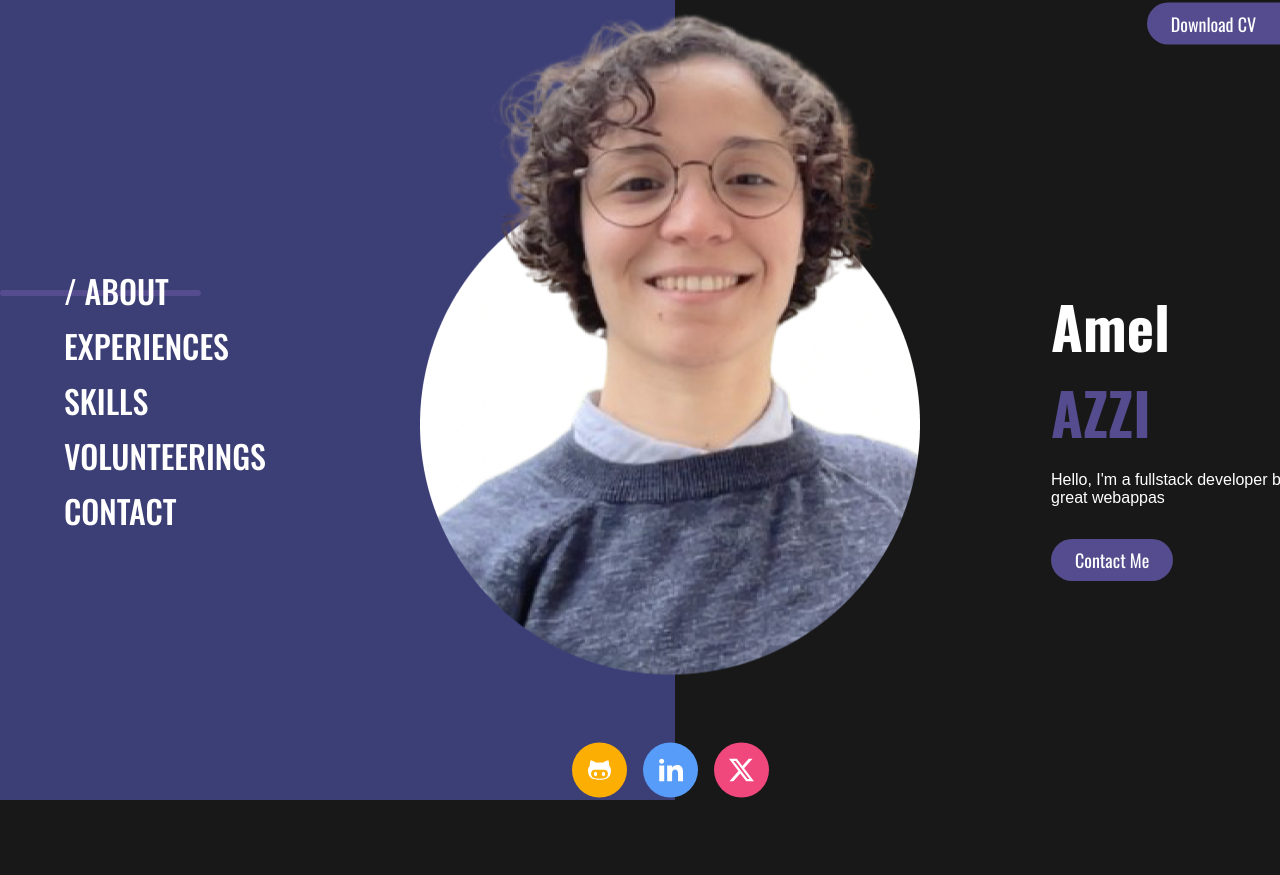
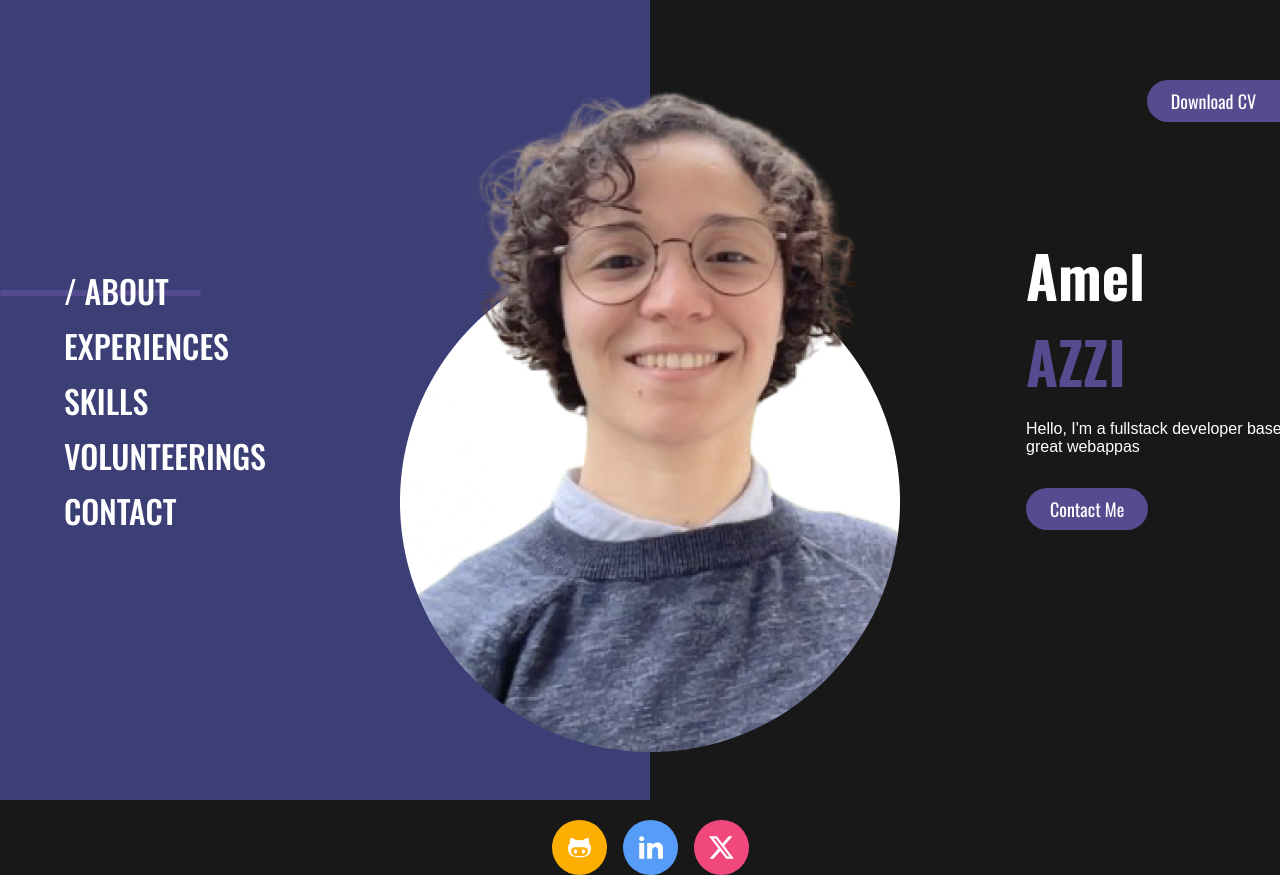
Before and after one commit to amelazzi/my-portfolio, a Next.js app: page / in a window 1280 px wide. Before the commit the page ends 800 px from the top, so only its background shows below. Built offline with nearby package versions, Linux system fonts and the light colour scheme; a web font is replaced by a local one.

Commit message:
♻️ 💄 Improve component architecture

```diff
--- a/src/app/components/about/about.css
+++ b/src/app/components/about/about.css
@@ -1,14 +1,3 @@
-.about-section {
-  height: 100vh;
-  display: flex;
-  flex-direction: row;
-  align-items: center;
-}
-
-.full-name h1:nth-child(2) {
-  color: var(--purple-color);
-}
-
 .about {
   width: 500px;
   margin-left: 312px;
@@ -23,3 +12,7 @@
     }
   }
 }
+
+.full-name h1:nth-child(2) {
+  color: var(--purple-color);
+}
--- a/src/app/components/about/about.tsx
+++ b/src/app/components/about/about.tsx
@@ -1,9 +1,9 @@
 import React from "react";
+import Link from "next/link";
 import "./about.css";
 
 function About() {
   return (
-    <div className="about-section">
     <div className="about">
       <div className="full-name">
         <h1>Amel</h1>
@@ -11,12 +11,14 @@ function About() {
       </div>
       <div>
         <p>
-            Hello, I'm a fullstack developer based in Paris, France. I can
-            develop great webappas
+          Hello, I'm a fullstack developer based in Paris, France. I can develop
+          great webappas
         </p>
       </div>
+
+      <Link href="/contact">
         <button>Contact Me</button>
-      </div>
+      </Link>
     </div>
   );
 }
--- a/src/app/components/sidebar/sidebar.css
+++ b/src/app/components/sidebar/sidebar.css
@@ -1,5 +1,4 @@
 .sidebar-container {
-  width: 675px;
   height: 100vh;
   position: fixed;
   background-color: var(--primary-color);
@@ -36,6 +35,6 @@ nav {
     }
   }
   &:hover {
-    cursor: pointer;
+    cursor: default;
   }
 }
--- a/src/app/components/sidebar/sidebar.tsx
+++ b/src/app/components/sidebar/sidebar.tsx
@@ -11,7 +11,7 @@ function Sidebar() {
   useEffect(() => {
     if (sidebarRef.current) {
       sidebarRef.current.style.width =
-        pathname === "/" || pathname === "/about" ? "675px" : "400px";
+        pathname === "/" || pathname === "/about" ? "650px" : "400px";
     }
   }, [pathname]);
 
--- a/src/app/layout.css
+++ b/src/app/layout.css
@@ -1,15 +1,12 @@
 .portfolio-container {
   display: grid;
   grid-template-areas: "sidebar main";
+  position: relative;
 }
 
-.header {
-  display: flex;
-  align-items: center;
-  justify-content: space-between;
-  position: fixed;
-  right: 0;
-  z-index: 5;
+.profile-container {
+  position: absolute;
+  z-index: 1;
 }
 
 .sidebar {
@@ -19,9 +16,14 @@
 main {
   grid-area: main;
   height: 75vh;
+  margin-top: 25vh;
   padding: 32px 64px;
 }
 
 .download-btn {
   border-radius: 24px 0px 0px 24px;
+  position: fixed;
+  right: 0;
+  top: 10vh;
+  z-index: 4;
 }
--- a/src/app/layout.tsx
+++ b/src/app/layout.tsx
@@ -29,38 +29,35 @@ export default function RootLayout({
   const pathname = usePathname();
   const portfolioContainerRef = useRef<HTMLDivElement>(null);
   const headerRef = useRef<HTMLDivElement>(null);
-  const mainRef = useRef<HTMLDivElement>(null);
 
   useEffect(() => {
     handleStyleUpdate(
       pathname,
       portfolioContainerRef,
       "grid-template-columns: 400px 1fr",
-      "grid-template-columns: 675px 1fr"
+      "grid-template-columns: 650px 1fr"
     );
 
     handleStyleUpdate(
       pathname,
       headerRef,
       "width: calc(100% - 320px); align-items: center; transform: none; height:25vh",
-      "width: calc(100% - 420px); align-items: start; top: 50%; transform: translateY(-50%)"
+      "width: calc(100% - 420px); top: 10%; transform: translateY(-50%)"
     );
-
-    handleStyleUpdate(pathname, mainRef, "margin-top: 25vh", "margin-top: 0vh");
   }, [pathname]);
 
   return (
     <html lang="en">
       <body className={`${oswald.variable} ${notoSans.variable}`}>
-        <div className="header" ref={headerRef}>
+        <div className="profile-container" ref={headerRef}>
           <Profile />
-          <a href="/resume_Amel_AZZI.pdf" download>
-            <button className="download-btn">Download CV</button>
-          </a>
         </div>
+        <a href="/resume_Amel_AZZI.pdf" download>
+          <button className="download-btn">Download CV</button>
+        </a>
         <div className="portfolio-container" ref={portfolioContainerRef}>
           <Sidebar />
-          <main ref={mainRef}>{children}</main>
+          <main>{children}</main>
         </div>
       </body>
     </html>
--- a/src/app/styles/globals.css
+++ b/src/app/styles/globals.css
@@ -85,4 +85,7 @@ button {
   font-size: 18px;
   font-family: var(--font-oswald);
   border-radius: 24px;
+  &:hover {
+    cursor: pointer;
+  }
 }
```
Lines whose indentation alone changed are shown as unchanged.
